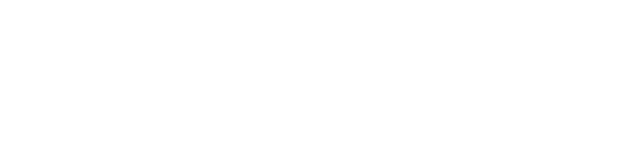
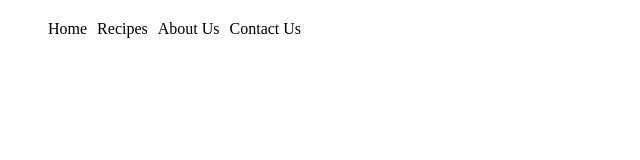
Before and after one commit to bryan3559/CSS-Lab-Drills-Repo, a plain HTML site: page index.html in a window 1280 px wide. Shown: the whole page, without its empty margins (0-640 px from the left). Drawn offline with Linux system fonts and the light colour scheme.

Commit message:
Added Navbar

```diff
--- a/index.html
+++ b/index.html
@@ -9,6 +9,15 @@
 </head>
 
 <body>
+    <nav>
+        <ul>
+            <li>Home</li>
+            <li>Recipes</li>
+            <li>About Us</li>
+            <li>Contact Us</li>
+        </ul>
+    </nav>
+
     <div id="container">
         <div class="boxes" id="box1">
             <h2></h2>
--- a/styles.css
+++ b/styles.css
@@ -0,0 +1,6 @@
+li {
+    display: block;
+    float: left;
+    text-align: center;
+    margin-right: 10px;
+}
```
Also changed, not shown: Me.JPG (added).
